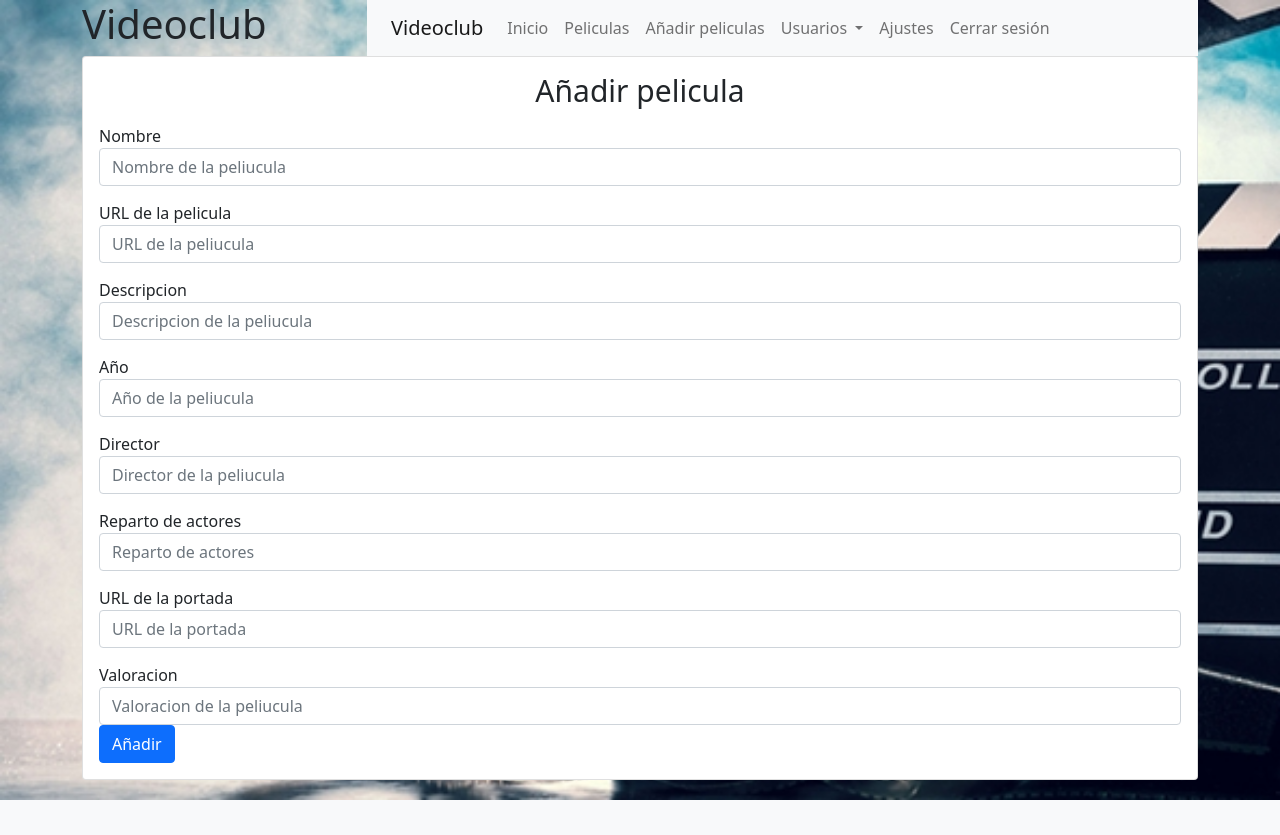
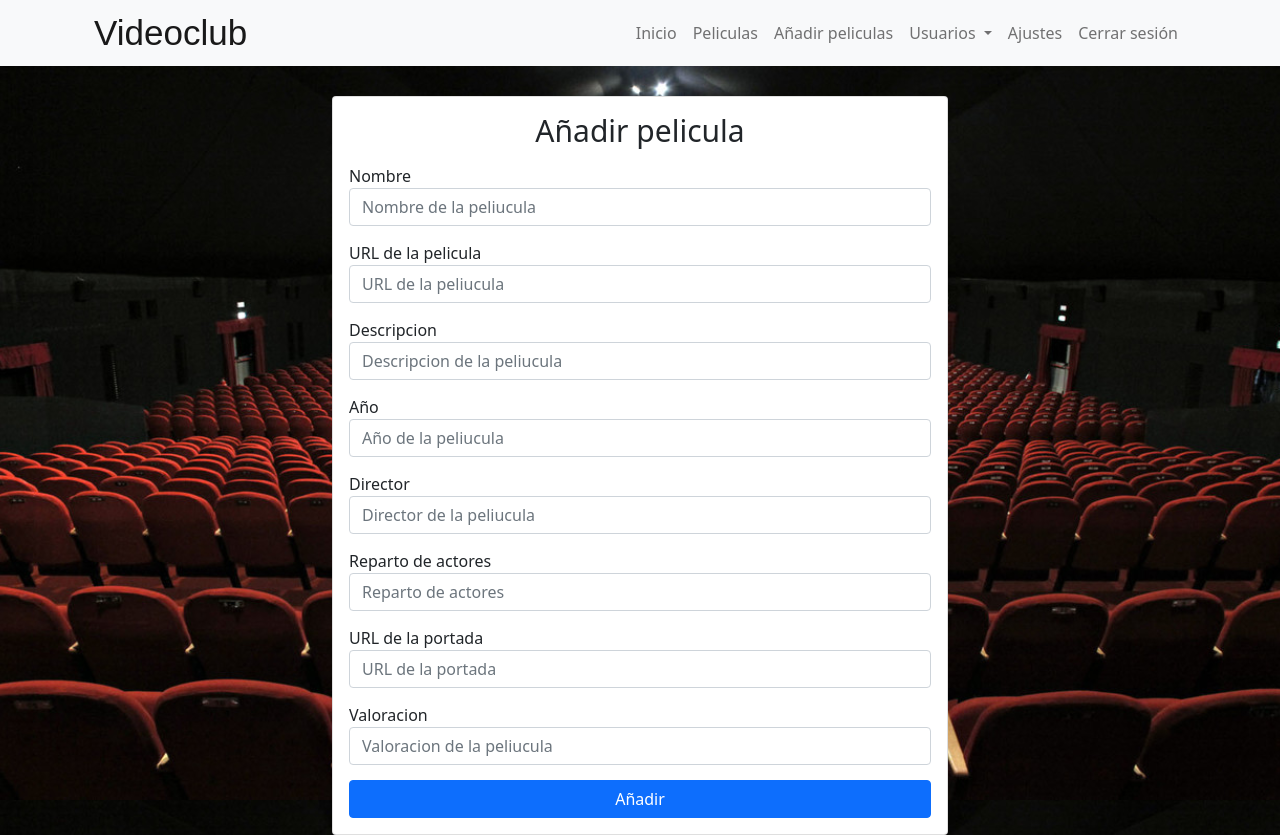
Before and after one commit to bbazzis/DAW, a Django app: page /myapp/new_film in a window 1280 px wide. Before the commit the page ends 800 px from the top, so only its background shows below. Run offline with Django 3.2, Linux system fonts and the light colour scheme.

Commit message:
Mejora navbar y nuevo fondo

```diff
--- a/mysite/myapp/static/css/style.css
+++ b/mysite/myapp/static/css/style.css
@@ -1,5 +1,5 @@
 body, html {
-    background-image: url("../../templates/myapp/img/bj.jpg");
+    background-image: url("../../templates/myapp/img/cine.jpg");
     -webkit-background-size: cover;
   -moz-background-size: cover;
   -o-background-size: cover;
@@ -8,16 +8,14 @@
   background-attachment: fixed;
 }
 
-
-.header {
-
-    background-color: white;
-
+#navbar {
+    justify-content: end;
 }
 
-#logo {
-    width: 200px;
-    height: 100px;
+.navbar-brand {
+    font: caption;
+    font-size: 35px !important;
+    font-family: Arial, Helvetica, sans-serif !important;
 }
 
 .card-title {
@@ -29,8 +27,8 @@
     margin-top: 15px;
 }
 
-#formulario, #formulario_pelicula, #formulario_user{
-    margin-top: 20px;
+#formulario, #formulario_peliculas, #formulario_user{
+    margin-top: 30px;
     width: 50%;
 }
 
--- a/mysite/myapp/templates/myapp/new_film.html
+++ b/mysite/myapp/templates/myapp/new_film.html
@@ -11,19 +11,15 @@
     <link href="https://cdn.jsdelivr.net/npm/bootstrap@5.0.0-beta3/dist/css/bootstrap.min.css" rel="stylesheet" integrity="sha384-eOJMYsd53ii+scO/bJGFsiCZc+5NDVN2yr8+0RDqr0Ql0h+rP48ckxlpbzKgwra6" crossorigin="anonymous">
 </head>
 <body>
-    <header class="container">
-        <div class="row">
-            <div class="col-lg-3">
-                <h1>Videoclub</h1>
-            </div>
-            <div class="col-lg-9">
-                <nav class="navbar navbar-expand-lg navbar-light bg-light">
+    <header class="header bg-light">
         <div class="container">
+            <nav class="navbar navbar-expand-lg navbar-light bg-light ">
+                <div id="nav" class="container">
                     <a class="navbar-brand" href="#">Videoclub</a>
-                        <button class="navbar-toggler" type="button" data-bs-toggle="collapse" data-bs-target="#navbarNavDropdown" aria-controls="navbarNavDropdown" aria-expanded="false" aria-label="Toggle navigation">
+                    <button class="navbar-toggler" type="button" data-bs-toggle="collapse" data-bs-target="#navbar" aria-controls="navbar" aria-expanded="false" aria-label="Toggle navigation">
                         <span class="navbar-toggler-icon"></span>
                     </button>
-                        <div id="navbarNavDropdown" class="navbar-collapse collapse">
+                    <div id="navbar" class="navbar-collapse collapse justify-content-end">
                         <ul class="navbar-nav mt-2 mt-md-0">
                             <li class="nav-item"><a class="nav-link" href={% url 'login_admin' %}>Inicio</a></li>
                             <li class="nav-item"><a class="nav-link" href="#">Peliculas</a></li>
@@ -44,8 +40,6 @@
                     </div>
                 </div>
             </nav>
-            </div>
-
         </div>
     </header>
     <section id="formulario_peliculas" class ="container">
@@ -85,7 +79,11 @@
                         <label for="valoracion_pelicula">Valoracion</label>
                         <input type="number" class="form-control" id="valoracion_pelicula" name="valoracion_pelicula" placeholder="Valoracion de la peliucula" min="1" max="5">
                     </div>
-                    <button type="submit" class="btn btn-primary">Añadir</button>
+                    <div class="form-group">
+                        <a href="">
+                            <button id="boton-inicio" type="submit" class="btn btn-primary">Añadir</button>
+                        </a>
+                    </div>
                   </form>
             </div>
         </div>
```
Also changed, not shown: mysite/myapp/templates/myapp/index.html (+4 -10 lines), mysite/myapp/templates/myapp/login_admin.html (+10 -9 lines), mysite/myapp/templates/myapp/login_user.html (+4 -10 lines), mysite/myapp/templates/myapp/modify_user.html (+5 -11 lines), mysite/myapp/templates/myapp/new_user.html (+5 -11 lines), mysite/myapp/templates/myapp/img/cine.jpg (added). Lines whose indentation alone changed are shown as unchanged.
